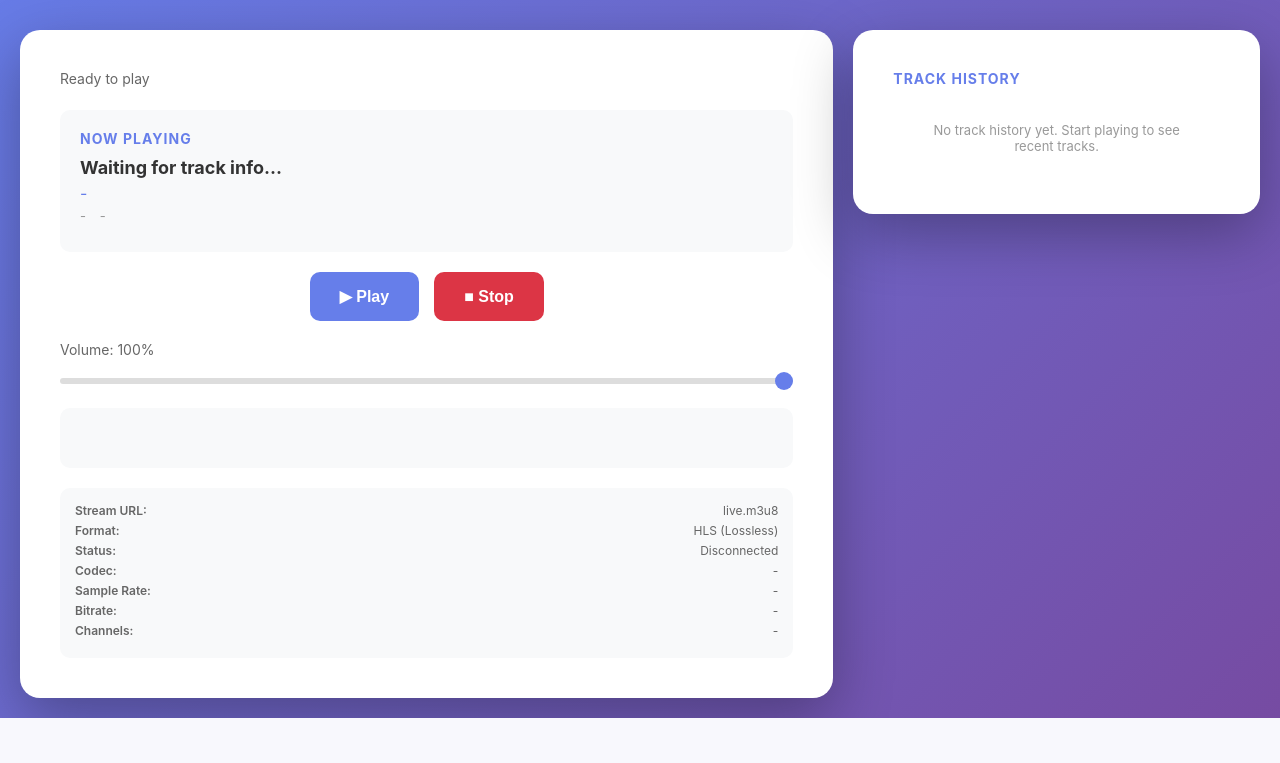
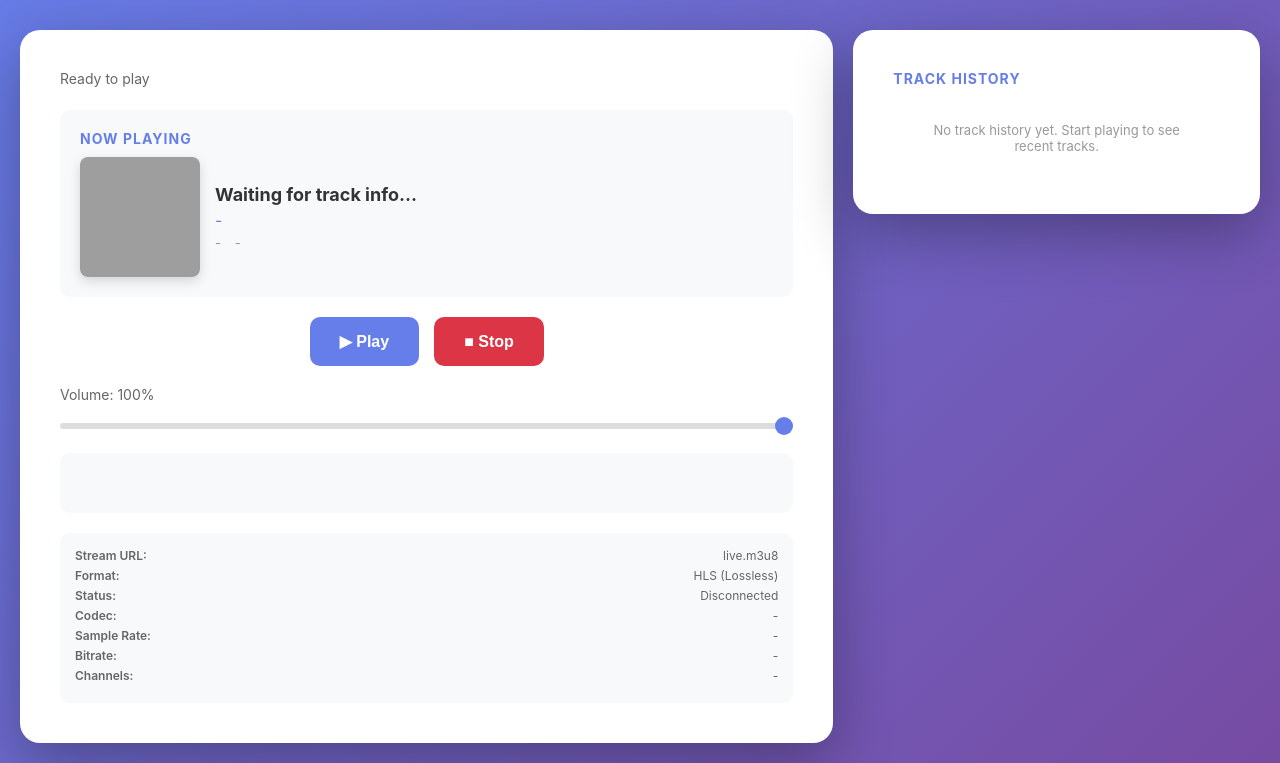
Before and after one commit to playground-x/neoradio, a Flask app: page /radio in a window 1280 px wide. Shown: the part 99-862 px from the top of the page. Before the commit the page ends 817 px from the top, so only its background shows below. Run offline with Flask 3, Linux system fonts and the light colour scheme; data that the repository does not hold is empty; grey boxes are pictures that could not be loaded.

Commit message:
bugfixes

```diff
--- a/static/css/radio.css
+++ b/static/css/radio.css
@@ -203,8 +203,24 @@ input[type="range"]::-moz-range-thumb {
     letter-spacing: 1px;
 }
 
+.track-display {
+    display: flex;
+    gap: 15px;
+    align-items: center;
+}
+
+.album-art {
+    width: 120px;
+    height: 120px;
+    border-radius: 8px;
+    object-fit: cover;
+    box-shadow: 0 4px 12px rgba(0,0,0,0.15);
+    flex-shrink: 0;
+}
+
 .track-info {
-    margin-bottom: 8px;
+    flex: 1;
+    min-width: 0;
 }
 
 .track-title {
--- a/templates/radio.html
+++ b/templates/radio.html
@@ -21,12 +21,15 @@
 
             <div class="now-playing">
                 <h3>Now Playing</h3>
+                <div class="track-display">
+                    <img id="albumArt" class="album-art" src="https://d3d4yli4hf5bmh.cloudfront.net/cover.jpg" alt="Album Art">
                     <div class="track-info">
                         <div class="track-title" id="trackTitle">Waiting for track info...</div>
                         <div class="track-artist" id="trackArtist">-</div>
                         <div class="track-details">
                             <span id="trackAlbum">-</span>
                             <span id="trackYear">-</span>
+                        </div>
                     </div>
                 </div>
             </div>
@@ -500,10 +503,17 @@
             document.getElementById('trackAlbum').textContent = track.album;
             document.getElementById('trackYear').textContent = track.year;
 
-            // Add to history if it's a new track
-            if (!currentTrack || currentTrack.title !== track.title || currentTrack.artist !== track.artist) {
+            // Only add to history if we have actual track data (not default placeholder values)
+            const hasRealData = trackData.title || trackData.artist;
+
+            // Add to history if it's a new track and has real data
+            if (hasRealData && (!currentTrack || currentTrack.title !== track.title || currentTrack.artist !== track.artist)) {
                 currentTrack = track;
                 addToHistory(track);
+
+                // Refresh album art with cache-busting timestamp
+                const albumArt = document.getElementById('albumArt');
+                albumArt.src = `https://d3d4yli4hf5bmh.cloudfront.net/cover.jpg?t=${Date.now()}`;
             }
         }
 
@@ -577,6 +587,24 @@
             document.getElementById('sampleRate').textContent = '48 kHz';
             document.getElementById('channels').textContent = 'Stereo (2.0)';
         }
+
+        // Load initial track metadata on page load
+        async function loadInitialMetadata() {
+            try {
+                const response = await fetch('/api/metadata');
+                if (response.ok) {
+                    const data = await response.json();
+                    if (data.data) {
+                        parseAPIMetadata(data.data);
+                    }
+                }
+            } catch (error) {
+                console.log('Could not load initial metadata:', error);
+            }
+        }
+
+        // Load metadata when page loads
+        loadInitialMetadata();
     </script>
 </body>
 </html>
```
Lines whose indentation alone changed are shown as unchanged.
